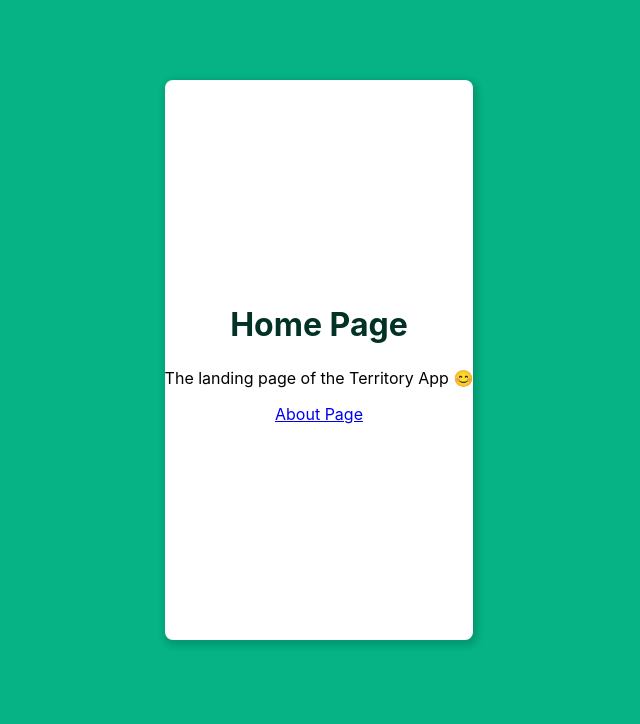
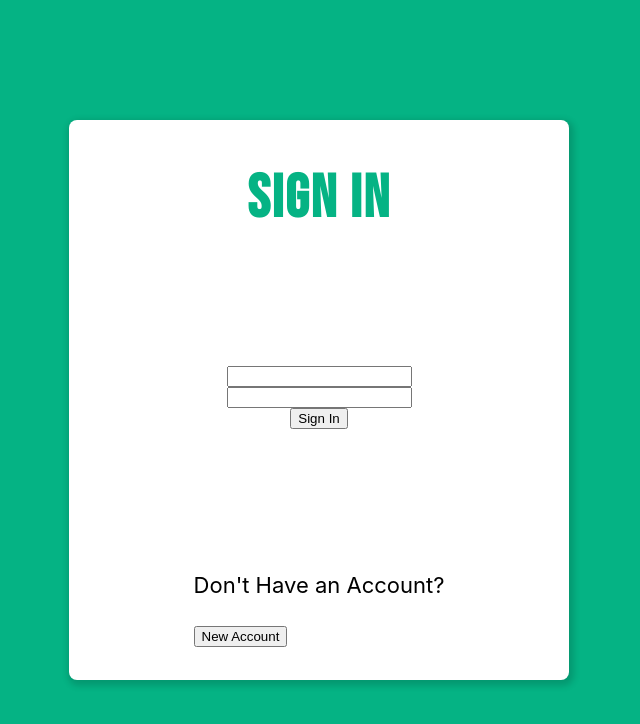
Before and after one commit to Ivcota/panama-territory-client, a React (Create React App) app: page / in a window 1280 px wide. Shown: the top 724 px of the page, without its empty margins (321-961 px from the left). Built offline with nearby package versions, Linux system fonts and the light colour scheme.

Commit message:
Started Sign In Card

```diff
--- a/src/Components/Home.tsx
+++ b/src/Components/Home.tsx
@@ -1,16 +1,12 @@
 import React from 'react';
-import { Link } from 'react-router-dom';
-import InputCard from './Cards/InputCard';
+
 import styles from './Styles/Home.module.css';
+import SignIn from './UI/SignIn';
 
 const Home = () => {
   return (
     <div className={styles.home}>
-      <InputCard className={styles.login}>
-        <h1>Home Page</h1>
-        <p>The landing page of the Territory App 😊</p>
-        <Link to="/about">About Page</Link>
-      </InputCard>
+      <SignIn className={styles.signIn} />
     </div>
   );
 };
--- a/src/Components/Styles/Home.module.css
+++ b/src/Components/Styles/Home.module.css
@@ -8,8 +8,3 @@
   background-color: var(--brand);
   height: 100vh;
 }
-
-.login h1 {
-  margin: 0.5rem 0;
-  color: var(--text1);
-}
--- a/src/Components/Styles/InputCard.module.css
+++ b/src/Components/Styles/InputCard.module.css
@@ -2,13 +2,12 @@
 
 .inputCard {
   height: 70vh;
-  margin-bottom: 5rem;
+  width: clamp(100px, 80%, 500px);
+  padding: 1.5em;
+  box-sizing: border-box;
+  font-size: var(--fontMd);
   background-color: var(--white);
   border-radius: 0.5rem;
-  display: flex;
-  flex-direction: column;
-  justify-content: center;
-  align-items: center;
   -webkit-box-shadow: 2px 3px 6px 3px rgba(0, 0, 0, 0.15);
   box-shadow: 2px 3px 6px 3px rgba(0, 0, 0, 0.15);
 }
--- /dev/null
+++ b/src/Components/Styles/SignIn.module.css
@@ -0,0 +1,33 @@
+@import './vars.css';
+
+.signIn {
+  display: grid;
+  grid-template-rows: 0.3fr 1fr 0.2fr;
+  grid-template-areas:
+    'Title'
+    'Inputs'
+    'Footer';
+  justify-items: center;
+}
+
+.title {
+  grid-area: Title;
+  align-self: center;
+  margin: 0 0.5em;
+  letter-spacing: 2px;
+  font-size: var(--fontXl);
+  font-family: var(--fontOne);
+  color: var(--brand);
+}
+
+.inputContainer {
+  grid-area: Inputs;
+  display: flex;
+  flex-direction: column;
+  justify-content: center;
+  align-items: center;
+}
+
+.accountContainer {
+  grid-area: Footer;
+}
--- a/src/Components/Styles/vars.css
+++ b/src/Components/Styles/vars.css
@@ -99,7 +99,7 @@ html {
 
   /*===== Dimensions =====*/
 
-  --fontXl: clamp(24px, 9.5vw, 60px);
+  --fontXl: clamp(24px, 13.3vw, 60px);
 
   --fontLg: clamp(14px, 6.5vw, 32px);
 
--- /dev/null
+++ b/src/Components/UI/SignIn.tsx
@@ -0,0 +1,29 @@
+import React from 'react';
+
+import styles from '../Styles/SignIn.module.css';
+import InputCard from '../Cards/InputCard';
+
+interface Props {
+  className?: string;
+}
+
+const SignIn: React.FC<Props> = (props) => {
+  return (
+    <InputCard className={`${props.className} ${styles.signIn}`}>
+      <h1 className={styles.title}>Sign In</h1>
+      <div className={styles.inputContainer}>
+        <input type="email" />
+        <input type="password" />
+        <button>Sign In</button>
+      </div>
+      <div className={styles.accountContainer}>
+        <p>Don't Have an Account?</p>
+        <button>New Account</button>
+      </div>
+
+      {/* <Link to="/about">About Page</Link> */}
+    </InputCard>
+  );
+};
+
+export default SignIn;
```
